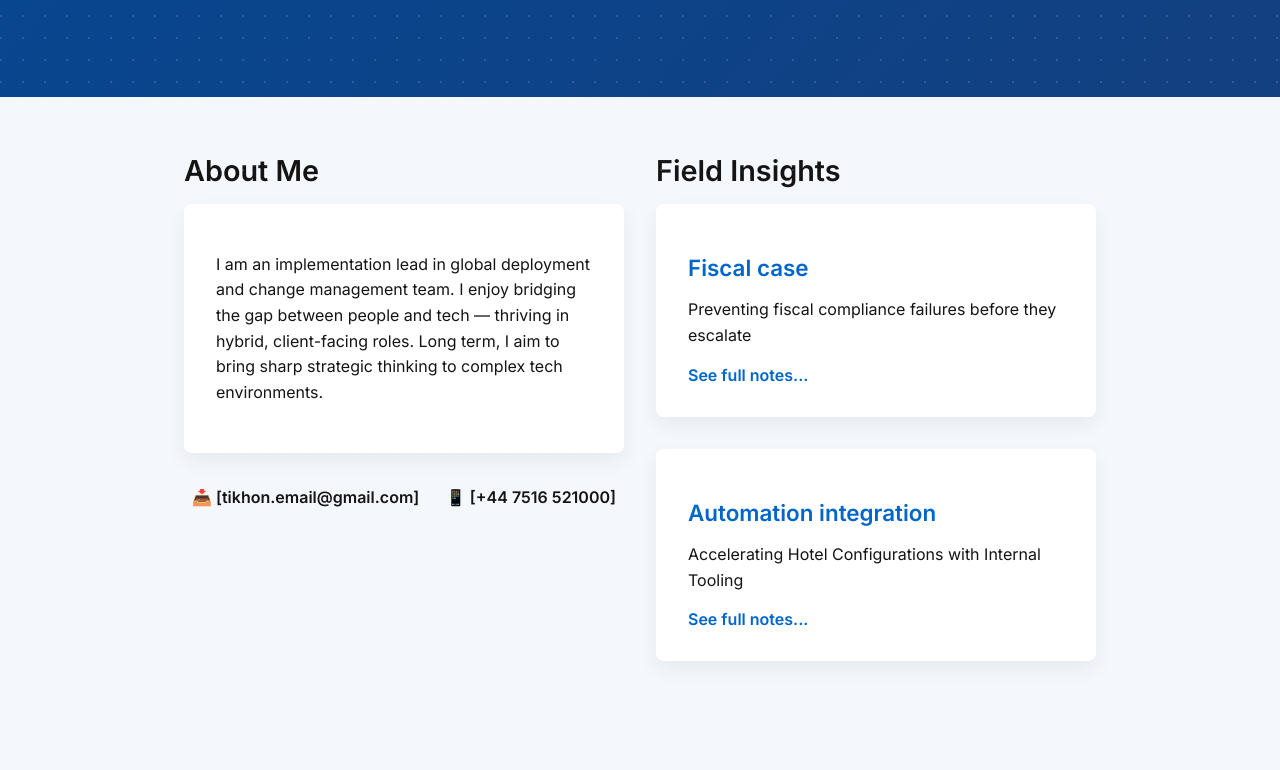
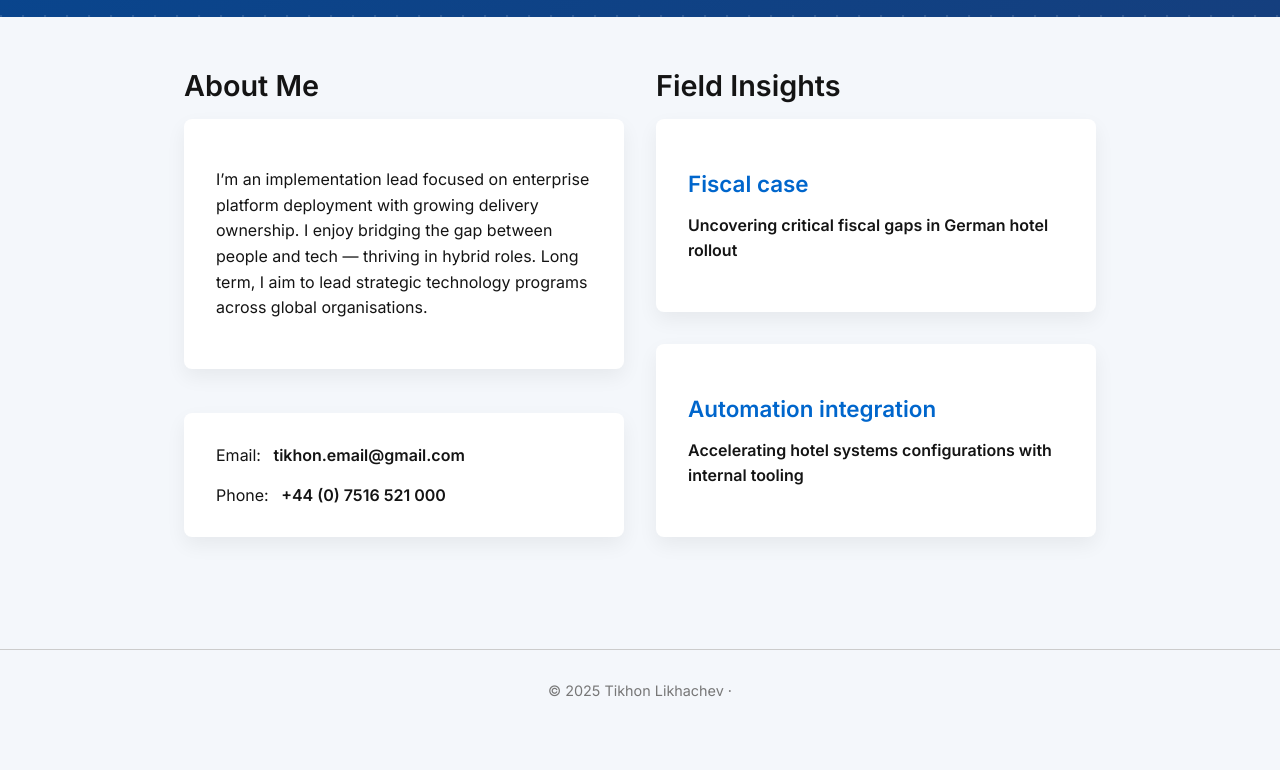
Before and after one commit to tHub-sys/tHub-sys.github.io, a plain HTML site: page index.html in a window 1280 px wide. Shown: the part 183-953 px from the top of the page. After the commit the page ends 914 px from the top, so only its background shows below. Drawn offline with nearby package versions, Linux system fonts and the light colour scheme; a web font is replaced by a local one.

Commit message:
Update index.html

```diff
--- a/index.html
+++ b/index.html
@@ -33,9 +33,10 @@
       flex-direction: column;
       align-items: center;
       justify-content: center;
-      height: 280px;
+      height: 200px;
       text-align: center;
       color: white;
+      position: relative;
     }
 
     @keyframes gradientShift {
@@ -48,10 +49,13 @@
   justify-content: space-between;
   align-items: center;
 }
-
+.contact-card {
+  margin-top: auto;
+}
 .left {
   text-align: left;
 }
+
 
 
 .right {
@@ -89,20 +93,22 @@
       max-width: 960px;
       margin: auto;
       padding: 2rem 1.5rem;
+       align-items: stretch;
     }
 
 .split {
   display: flex;
   gap: 2rem;
-      align-items: flex-start;
-      flex-wrap: wrap;
+  align-items: stretch;
 }
 
 .about,
 .field-insights {
   flex: 1;
-      min-width: 280px;
+  display: flex;
+  flex-direction: column;
 }
+
 
     .card {
       background: #ffffff;
@@ -111,6 +117,22 @@
       box-shadow: 0 8px 20px rgba(0,0,0,0.06);
       margin-bottom: 2rem;
     }
+    .card-link {
+  text-decoration: none;
+  color: inherit;
+  display: block;
+}
+
+.card-hover {
+  transition: background-color 0.3s ease, transform 0.2s ease;
+}
+
+.card-hover:hover {
+  background-color: #e8f0fe; /* light accent background */
+  transform: translateY(-4px);
+  cursor: pointer;
+}
+
 
     h1 {
       font-size: 1.8rem;
@@ -124,7 +146,6 @@
       margin-bottom: 0.5rem;
     }
 
-    h3{}
 
     p {
       line-height: 1.6;
@@ -135,10 +156,6 @@
       color: var(--accent);
       text-decoration: none;
       font-weight: bold;
-    }
-
-    a:hover {
-      text-decoration: underline;
     }
 
     footer {
@@ -168,42 +185,50 @@
 </div>
 
 <main class="container split">
-  <!-- About Me section -->
-  <section class="about">
+  <!-- LEFT COLUMN -->
+<div class="about">
   <h1>About Me</h1>
+
+  <!-- About Me Card -->
   <div class="card">
     <p>
-        I am an implementation lead in global deployment and change management team.
-        I enjoy bridging the gap between people and tech — thriving in hybrid, client-facing roles. Long term, I aim to bring sharp strategic thinking to complex tech environments.
+      I’m an implementation lead focused on enterprise platform deployment with growing delivery ownership.
+      I enjoy bridging the gap between people and tech — thriving in hybrid roles.
+      Long term, I aim to lead strategic technology programs across global organisations.
     </p>
   </div>
-<p class="contact-container">
-  <span class="left">
-    <a class="contact-link" href="mailto:tikhon.email@gmail.com">📥  [tikhon.email@gmail.com]</a>
-  </span>
-  <span class="right">
-    <a class="contact-link" href="tel:+447516521000">📱 [+44 7516 521000]</a>
-  </span>
-</p>
 
-  </section>
-
-  <!-- Field Insights section -->
-  <section class="field-insights">
-    <h1>Field Insights</h1>
-    <div class="card">
-      <h2>Fiscal case</h2>
-      <p>Preventing fiscal compliance failures before they escalate</p>
-      <a href="fiskal-report.html">See full notes...</a>
+  <!-- Contact Info Card -->
+  <div class="card contact-card">
+    Email: <a class="contact-link" href="mailto:tikhon.email@gmail.com">tikhon.email@gmail.com</a><br></br>
+    Phone: <a class="contact-link" href="tel:+4407516521000">+44 (0) 7516 521 000</a>
+  </div>
 </div>
 
-    <div class="card">
+
+
+  <!-- RIGHT COLUMN -->
+  <div class="field-insights">
+    <h1>Field Insights</h1>
+
+    <!-- Fiscal Case -->
+    <a href="fiskal-report.html" class="card-link">
+      <div class="card card-hover">
+        <h2>Fiscal case</h2>
+        <p>Uncovering critical fiscal gaps in German hotel rollout</p>
+      </div>
+    </a>
+
+    <!-- Automation Integration -->
+    <a href="automation.html" class="card-link">
+      <div class="card card-hover">
         <h2>Automation integration</h2>
-      <p>Accelerating Hotel Configurations with Internal Tooling</p>
-      <a href="automation.html">See full notes...</a>
+        <p>Accelerating hotel systems configurations with internal tooling</p>
       </div>
-  </section>
+    </a>
+  </div>
 </main>
+
 
 <footer>
   &copy; 2025 Tikhon Likhachev ·
```
Lines whose indentation alone changed are shown as unchanged.
